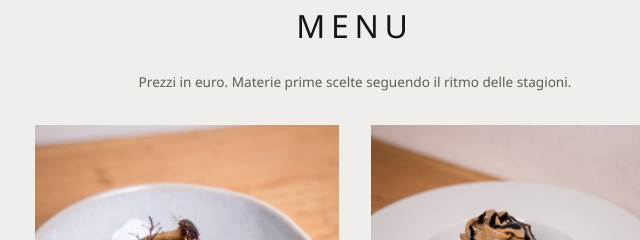
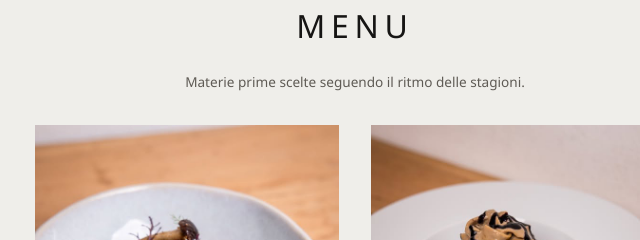
Before and after one commit to businnestm-hue/crudo-sito, a plain HTML site: page menu.html in a window 1280 px wide. Shown: the part 122-362 px from the top of the page, 285-925 px from the left. Drawn offline with Linux system fonts and the light colour scheme.

Commit message:
Menu: tolta la scritta "Prezzi in euro."
Co-Authored-By: Claude Opus 5.5 <noreply@anthropic.com>

```diff
--- a/menu.html
+++ b/menu.html
@@ -33,7 +33,7 @@
     <section>
       <div class="wrap">
         <h1>Menu</h1>
-        <p class="nota">Prezzi in euro. Materie prime scelte seguendo il ritmo delle stagioni.</p>
+        <p class="nota">Materie prime scelte seguendo il ritmo delle stagioni.</p>
 
         <figure class="foto-menu-box">
           <div class="grid grid--2 foto-menu">
```
